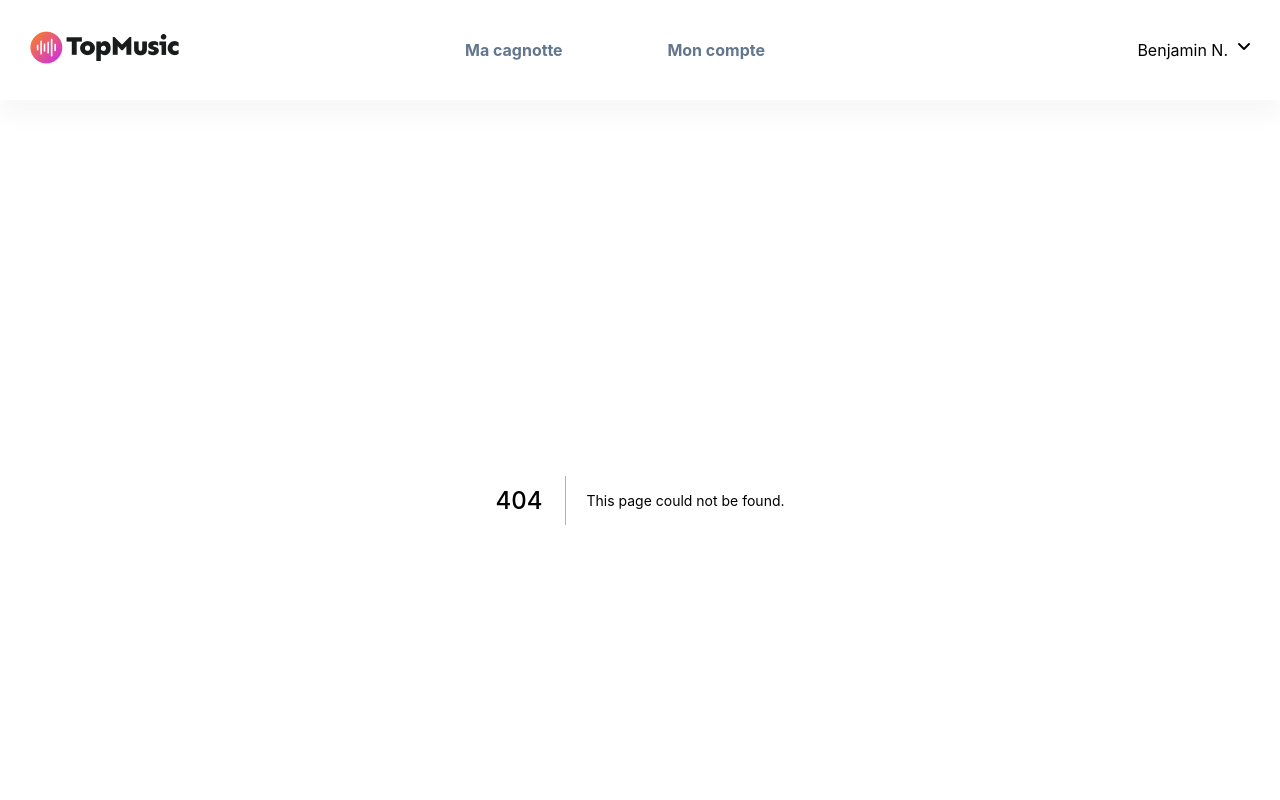
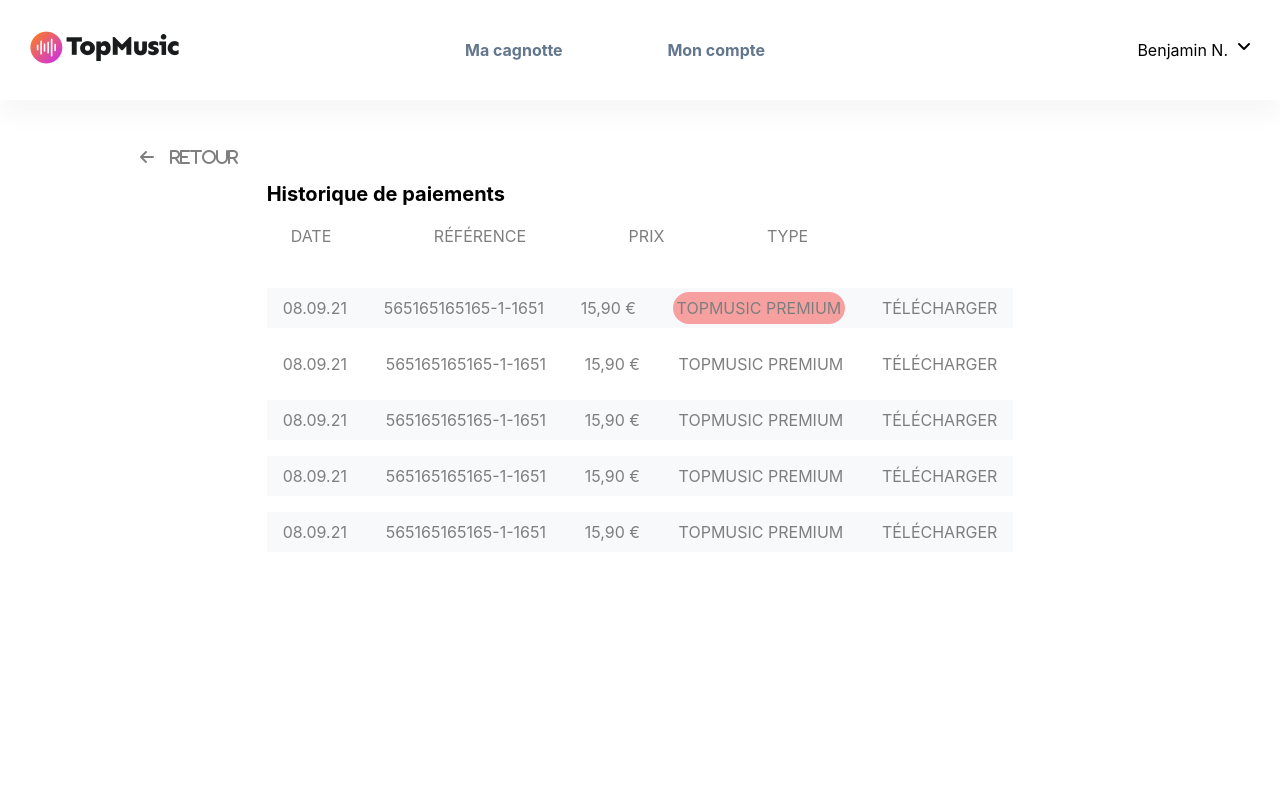
Before and after one commit to YevhenTiaka/TopMusic-Wallet, a Next.js app: page /receipt-history in a window 1280 px wide. Before the commit this address had no page. Shown: the top 800 px of the page. Built offline with nearby package versions, Linux system fonts and the light colour scheme.

Commit message:
receipt history page

```diff
--- /dev/null
+++ b/src/pages/receipt-history.tsx
@@ -0,0 +1,61 @@
+import { FC } from 'react';
+import Retour from 'components/retour';
+
+const Receipt: FC = () => {
+  return (
+    <main className="w-7/12 m-auto h-screen mt-20">
+      <Retour />
+      <div className="receipt__block">
+        <h1 className="font-bold text-xl mb-4">Historique de paiements</h1>
+        <div className="opacity-50">
+          <div className="flex justify-between  ">
+            <div className=" pl-6">DATE</div>
+            <div className="">RÉFÉRENCE</div>
+            <div className="">PRIX</div>
+            <div className="">TYPE</div>
+            <div></div>
+            <br />
+          </div>
+          <br />
+          <ul className="flex justify-between items-center h-10 bg-slate-100 mt-4 mb-4 pl-4 pr-4">
+            <li>08.09.21</li>
+            <li>565165165165-1-1651</li>
+            <li>15,90 €</li>
+            <li className=" bg-red-500 p-1 rounded-2xl ">TOPMUSIC PREMIUM</li>
+            <li>TÉLÉCHARGER</li>
+          </ul>
+          <ul className="flex justify-between items-center h-10  mt-4 mb-4  pl-4 pr-4">
+            <li>08.09.21</li>
+            <li>565165165165-1-1651</li>
+            <li>15,90 €</li>
+            <li>TOPMUSIC PREMIUM</li>
+            <li>TÉLÉCHARGER</li>
+          </ul>
+          <ul className="flex justify-between items-center h-10 bg-slate-100 mt-4 mb-4  pl-4 pr-4 ">
+            <li>08.09.21</li>
+            <li>565165165165-1-1651</li>
+            <li>15,90 €</li>
+            <li>TOPMUSIC PREMIUM</li>
+            <li>TÉLÉCHARGER</li>
+          </ul>
+          <ul className="flex justify-between items-center h-10 bg-slate-100 mt-4 mb-4  pl-4 pr-4 ">
+            <li>08.09.21</li>
+            <li>565165165165-1-1651</li>
+            <li>15,90 €</li>
+            <li>TOPMUSIC PREMIUM</li>
+            <li>TÉLÉCHARGER</li>
+          </ul>
+          <ul className="flex justify-between items-center h-10 bg-slate-100 mt-4 mb-4  pl-4 pr-4 ">
+            <li>08.09.21</li>
+            <li>565165165165-1-1651</li>
+            <li>15,90 €</li>
+            <li>TOPMUSIC PREMIUM</li>
+            <li>TÉLÉCHARGER</li>
+          </ul>
+        </div>
+      </div>
+    </main>
+  );
+};
+
+export default Receipt;
```
